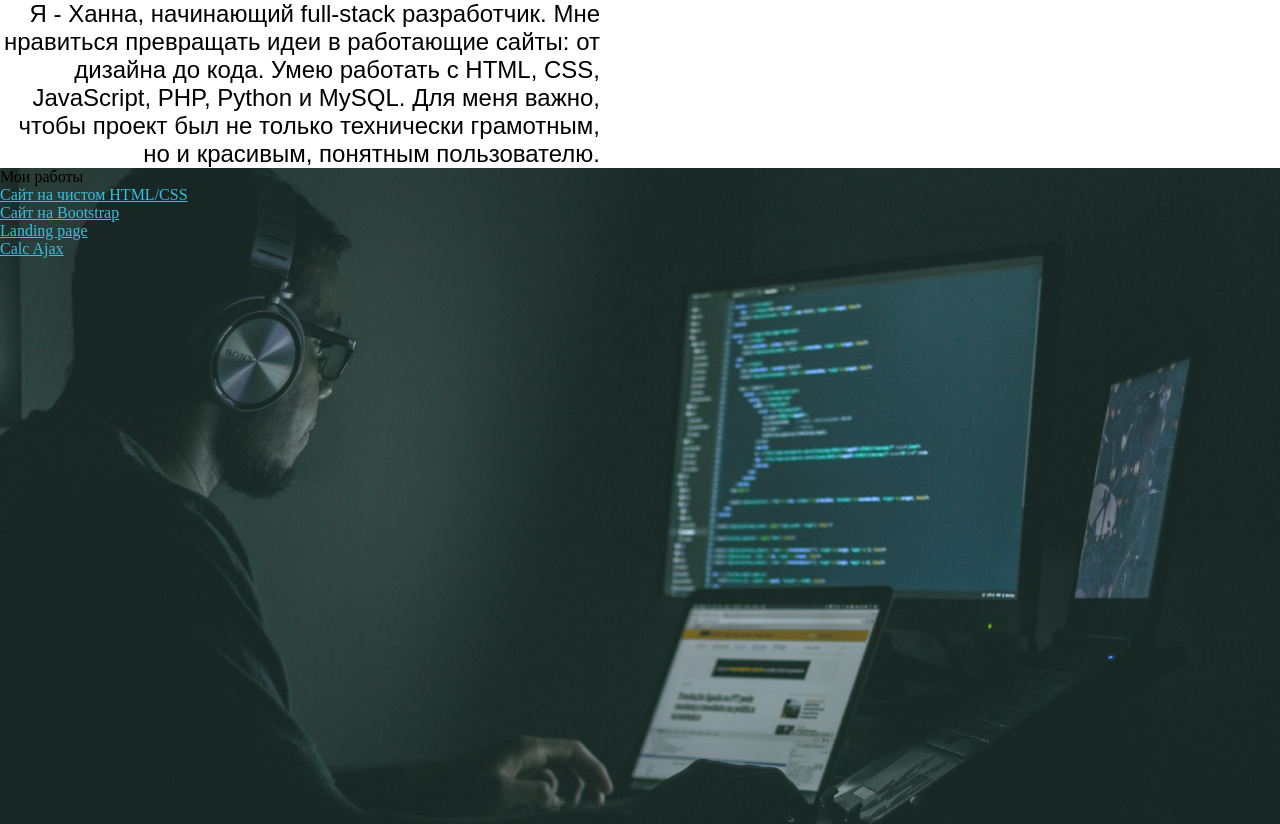
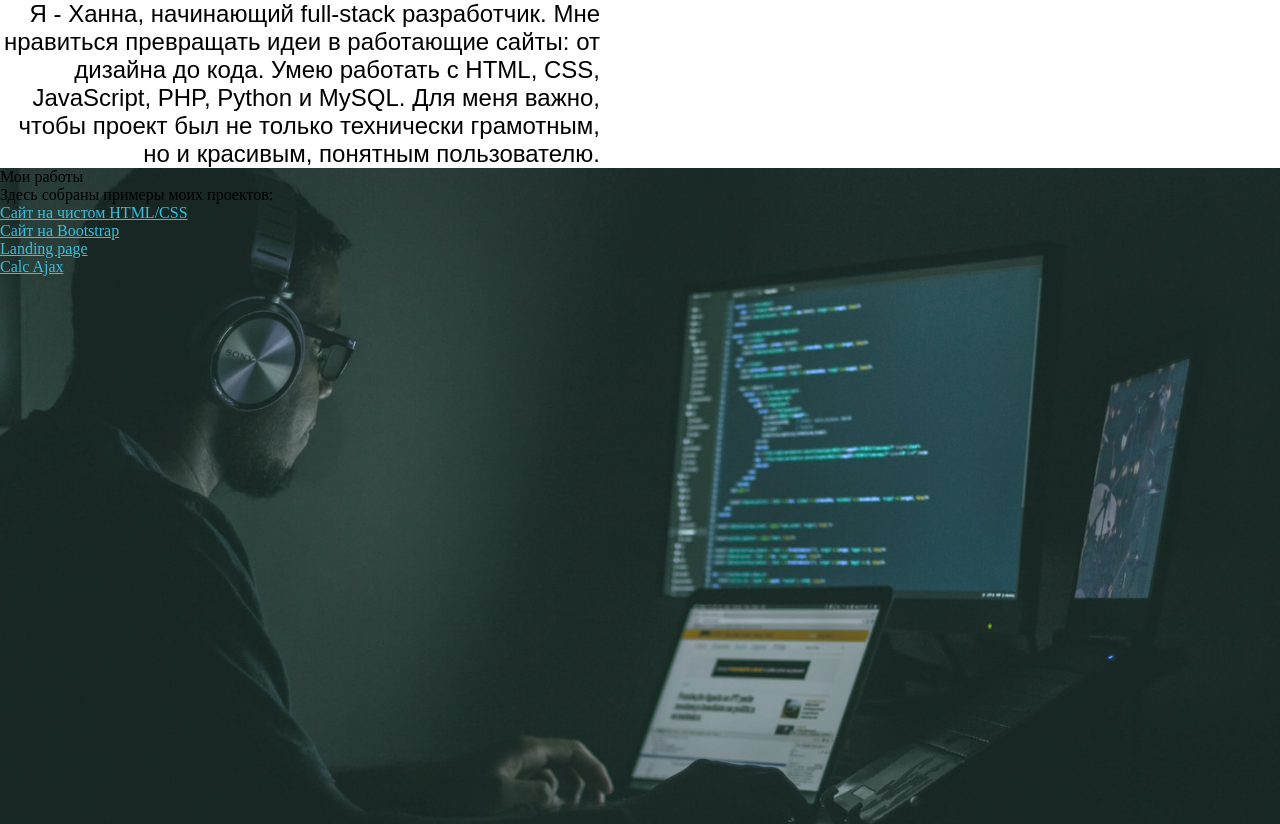
Before and after one commit to HannaJKTV24/HannaJKTV24.github.io, a plain HTML site: page index.html in a window 1280 px wide. Shown: the top 824 px of the page. Drawn offline with Linux system fonts and the light colour scheme.

Commit message:
Portfolio

```diff
--- a/index.html
+++ b/index.html
@@ -15,6 +15,7 @@
 		</header>
 		<div class="container">
 			Мои работы
+			<p>Здесь собраны примеры моих проектов: </p>
 			<div class="my_projects">
 				<a href="1/index.html">Сайт на чистом HTML/CSS</a>
 				<br>
```
